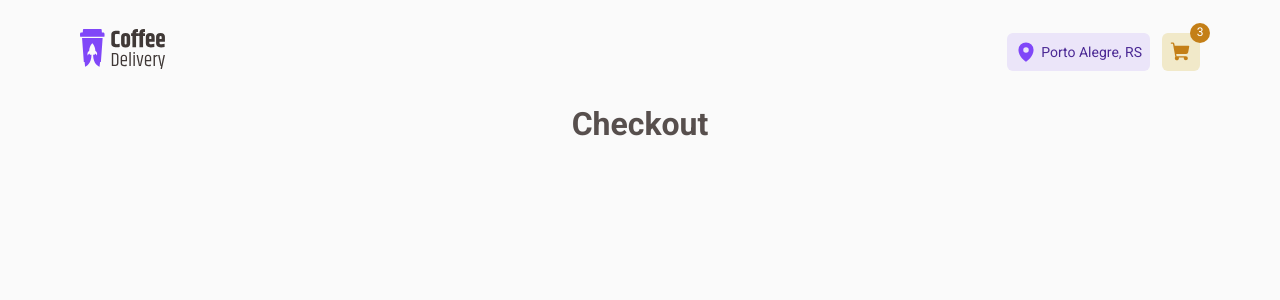
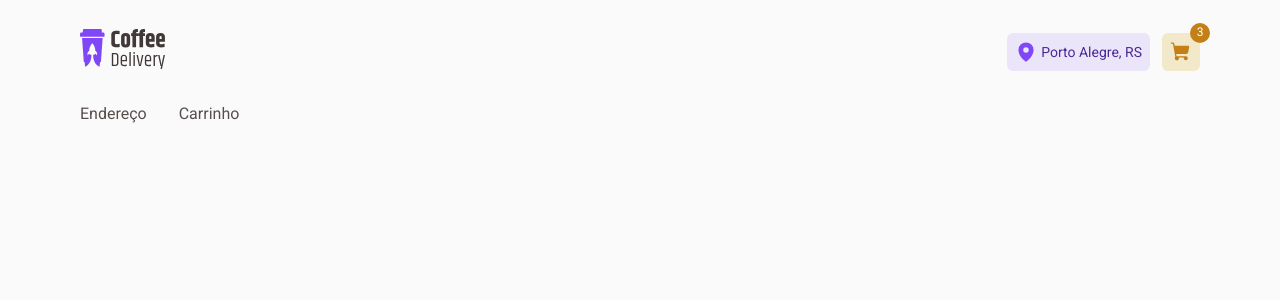
Before and after one commit to joeyanovich/coffee-delivery, a React (Vite) app: page /cart in a window 1280 px wide. Shown: the top 300 px of the page. Built offline with nearby package versions, Linux system fonts and the light colour scheme.

Commit message:
feat 🔨: created components for checkout page

```diff
--- /dev/null
+++ b/src/pages/Checkout/components/AddressInfo/index.tsx
@@ -0,0 +1,9 @@
+import { AddressInfoContainer } from "./styled";
+
+export function AddressInfo() {
+  return (
+    <AddressInfoContainer>
+      Endereço
+    </AddressInfoContainer>
+  )
+}
--- /dev/null
+++ b/src/pages/Checkout/components/AddressInfo/styled.ts
@@ -0,0 +1,5 @@
+import styled from "styled-components";
+
+export const AddressInfoContainer = styled.div`
+
+`
--- /dev/null
+++ b/src/pages/Checkout/components/CartSelector/index.tsx
@@ -0,0 +1,9 @@
+import { CartSelectotContainer } from "./styles";
+
+export function CartSelector() {
+  return (
+    <CartSelectotContainer>
+      Carrinho
+    </CartSelectotContainer>
+  )
+}
--- /dev/null
+++ b/src/pages/Checkout/components/CartSelector/styles.ts
@@ -0,0 +1,5 @@
+import styled from "styled-components";
+
+export const CartSelectotContainer = styled.div`
+
+`
--- a/src/pages/Checkout/index.tsx
+++ b/src/pages/Checkout/index.tsx
@@ -1,9 +1,12 @@
+import { AddressInfo } from "./components/AddressInfo";
+import { CartSelector } from "./components/CartSelector";
 import { CheckoutContainer } from "./styles";
 
 export function Checkout() {
   return (
     <CheckoutContainer>
-      <h1>Checkout</h1>
+      <AddressInfo />
+      <CartSelector />
     </CheckoutContainer>
   )
 }
--- a/src/pages/Checkout/styles.ts
+++ b/src/pages/Checkout/styles.ts
@@ -1,3 +1,9 @@
 import styled from "styled-components";
 
-export const CheckoutContainer = styled.main``
+export const CheckoutContainer = styled.main`
+  width: 70rem;
+
+  display: flex;
+  align-items: flex-start;
+  gap: 2rem;
+`
--- a/src/pages/Home/components/CoffeeList/components/Card/styles.ts
+++ b/src/pages/Home/components/CoffeeList/components/Card/styles.ts
@@ -111,5 +111,9 @@ export const CardContainer = styled.div`
 
     color: ${props => props.theme['base-card']};
     background-color: ${props => props.theme['purple-dark']};
+
+    &:hover {
+      background-color: ${props => props.theme['purple']};
+    }
   }
 `
```
